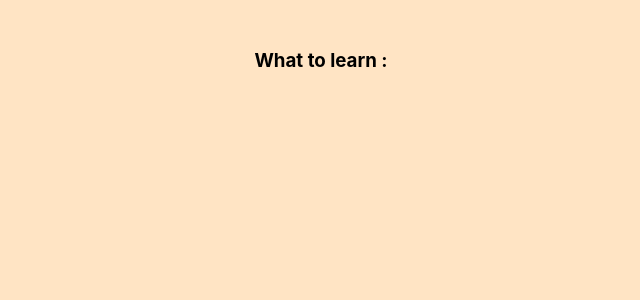
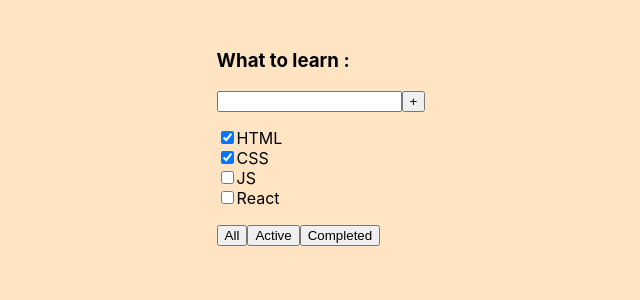
Before and after one commit to Denowich/My-todolist-TEST, a React (Create React App) app: page / in a window 1280 px wide. Shown: the top 300 px of the page, without its empty margins (294-934 px from the left). Built offline with nearby package versions, Linux system fonts and the light colour scheme.

Commit message:
add tasks

```diff
--- a/src/App.tsx
+++ b/src/App.tsx
@@ -4,9 +4,19 @@ import { Todolist } from "./Todolist";
 
 
 function App() {
+
+  let tasks = [
+    { id: 1, title: 'HTML', isDone: true },
+    { id: 2, title: 'CSS', isDone: true },
+    { id: 3, title: 'JS', isDone: false },
+    { id: 4, title: 'React', isDone: false },
+  ]
+
+
   return (
     <div className="app">
-      <Todolist title='What to learn :'/>
+      <Todolist title='What to learn :'
+        tasks={tasks} />
     </div>
   )
 }
--- a/src/Todolist.tsx
+++ b/src/Todolist.tsx
@@ -1,13 +1,40 @@
 import React from "react";
+
+
+export type TasksType = {
+  id: number
+  title: string
+  isDone: boolean
+}
 
 type PropsType = {
   title: string
+  tasks: Array<TasksType>
 }
 
-export function Todolist (props: PropsType) {
+export function Todolist(props: PropsType) {
   return (
     <div>
       <h3>{props.title}</h3>
+      <div>
+        <input />
+        <button>+</button>
+      </div>
+      <ul>
+        {
+          props.tasks.map( (t)=>
+            <li>
+              <input type="checkbox" checked={t.isDone} />
+              <span>{t.title}</span>
+            </li>
+          )
+        }
+      </ul>
+      <div>
+        <button>All</button>
+        <button>Active</button>
+        <button>Completed</button>
+      </div>
     </div>
   )
 }
```
